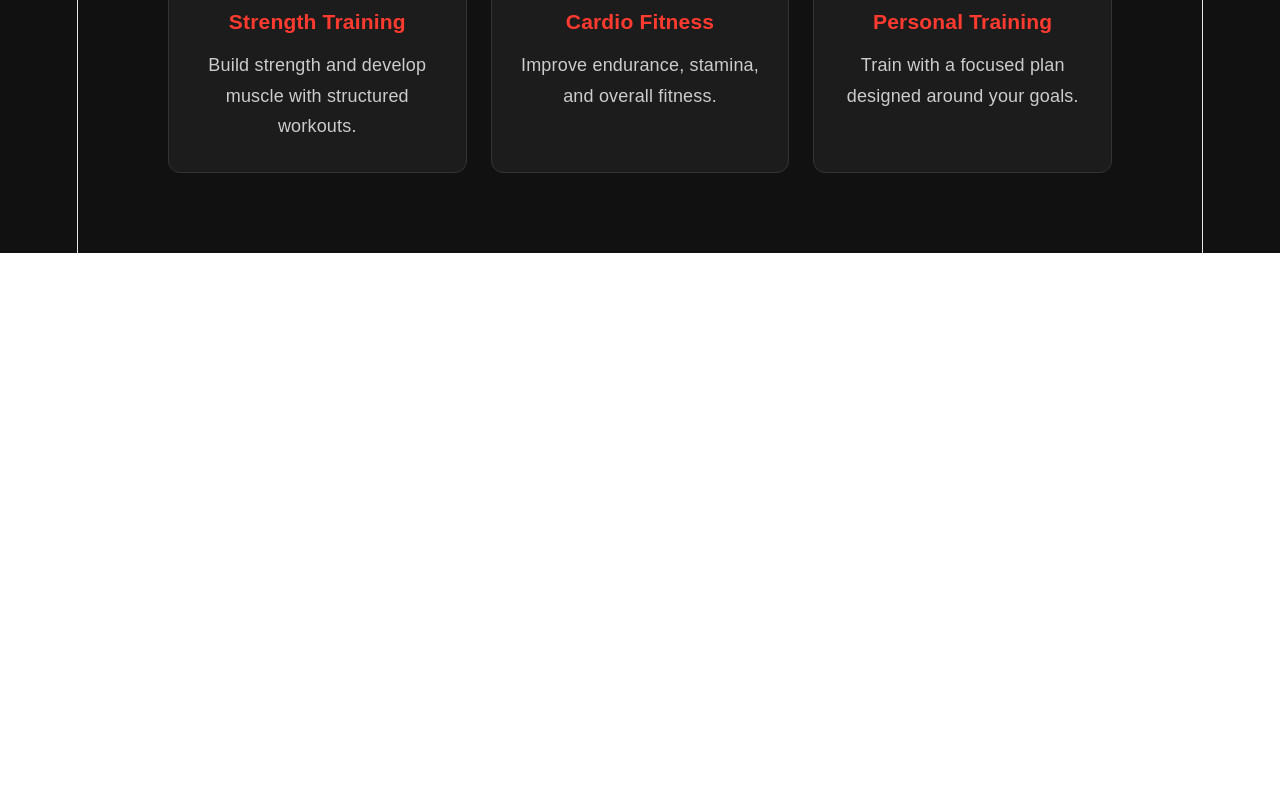
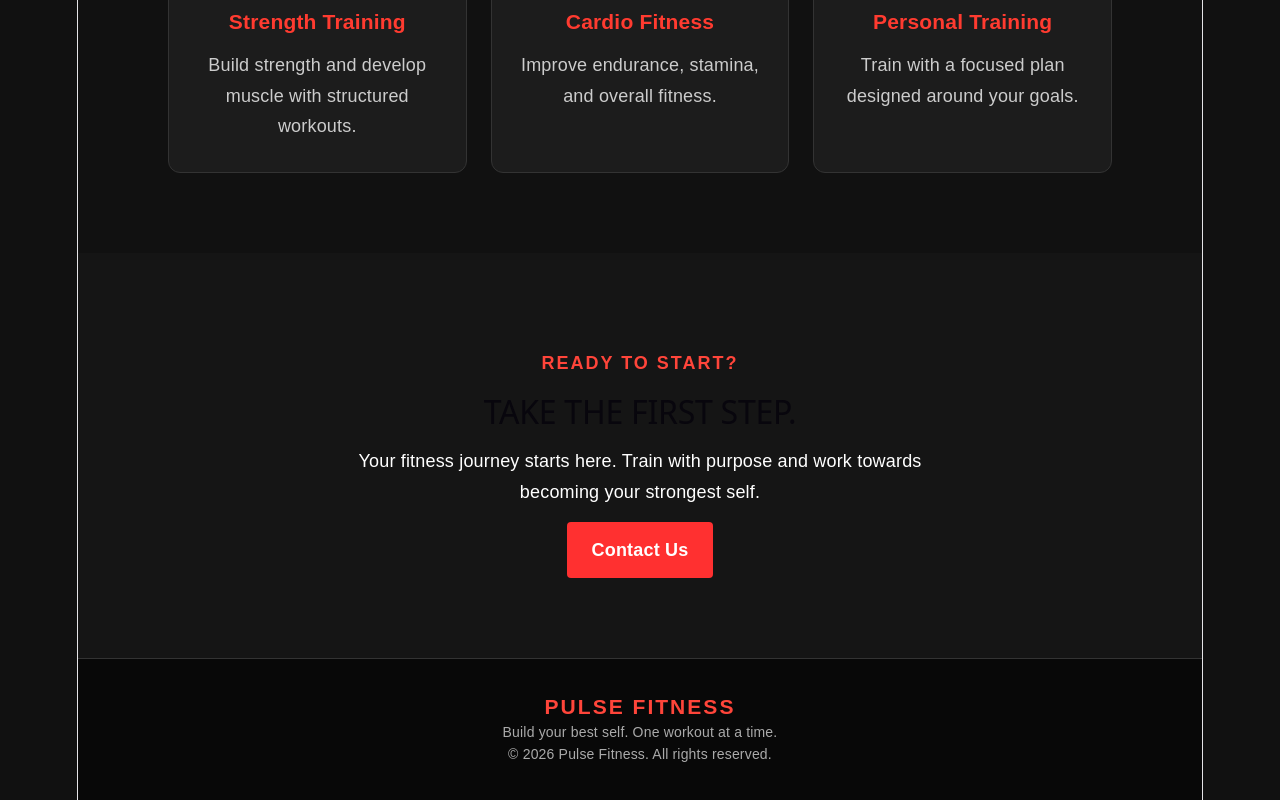
Before and after one commit to leeskink/pulse-fitness, a React (Vite) app in the folder temp-react-check/: page / in a window 1280 px wide. Shown: the part 990-1790 px from the top of the page. Before the commit the page ends 1243 px from the top, so only its background shows below. Built offline with nearby package versions, Linux system fonts and the light colour scheme.

Commit message:
Build React hero and programs sections

```diff
--- a/temp-react-check/src/App.css
+++ b/temp-react-check/src/App.css
@@ -132,3 +132,44 @@ grid-template-columns: 1fr;
 font-size: 28px;
 }
 }
+
+.contact {
+padding: 80px 20px;
+text-align: center;
+background: #151515;
+}
+
+.contact > p:first-child {
+color: #ff453a;
+font-weight: bold;
+letter-spacing: 2px;
+}
+
+.contact h2 {
+font-size: 32px;
+margin: 15px 0;
+}
+
+.contact p {
+max-width: 600px;
+margin: 15px auto;
+line-height: 1.7;
+}
+
+.footer {
+padding: 35px 20px;
+text-align: center;
+background: #080808;
+border-top: 1px solid #333;
+}
+
+.footer h3 {
+color: #ff453a;
+letter-spacing: 2px;
+}
+
+.footer p {
+color: #aaa;
+font-size: 14px;
+line-height: 1.6;
+}
--- a/temp-react-check/src/App.jsx
+++ b/temp-react-check/src/App.jsx
@@ -52,6 +52,20 @@ return ( <section className="programs" id="programs"> <p>OUR TRAINING</p> <h2>CH
 );
 }
 
+function Contact() {
+return ( <section className="contact" id="contact"> <p>READY TO START?</p> <h2>TAKE THE FIRST STEP.</h2> <p>
+Your fitness journey starts here. Train with purpose and
+work towards becoming your strongest self. </p> <a className="button" href="mailto:info@pulsefitness.com">
+Contact Us </a> </section>
+)
+}
+
+function Footer() {
+return ( <footer className="footer"> <h3>PULSE FITNESS</h3> <p>Build your best self. One workout at a time.</p> <p>© {new Date().getFullYear()} Pulse Fitness. All rights reserved.</p> </footer>
+)
+}
+
+
 
 
 function App() {
@@ -60,6 +74,8 @@ function App() {
       <Header />
       <Hero />
       <Programs />
+      <Contact />
+      <Footer />
     </>
   )
 }
```
